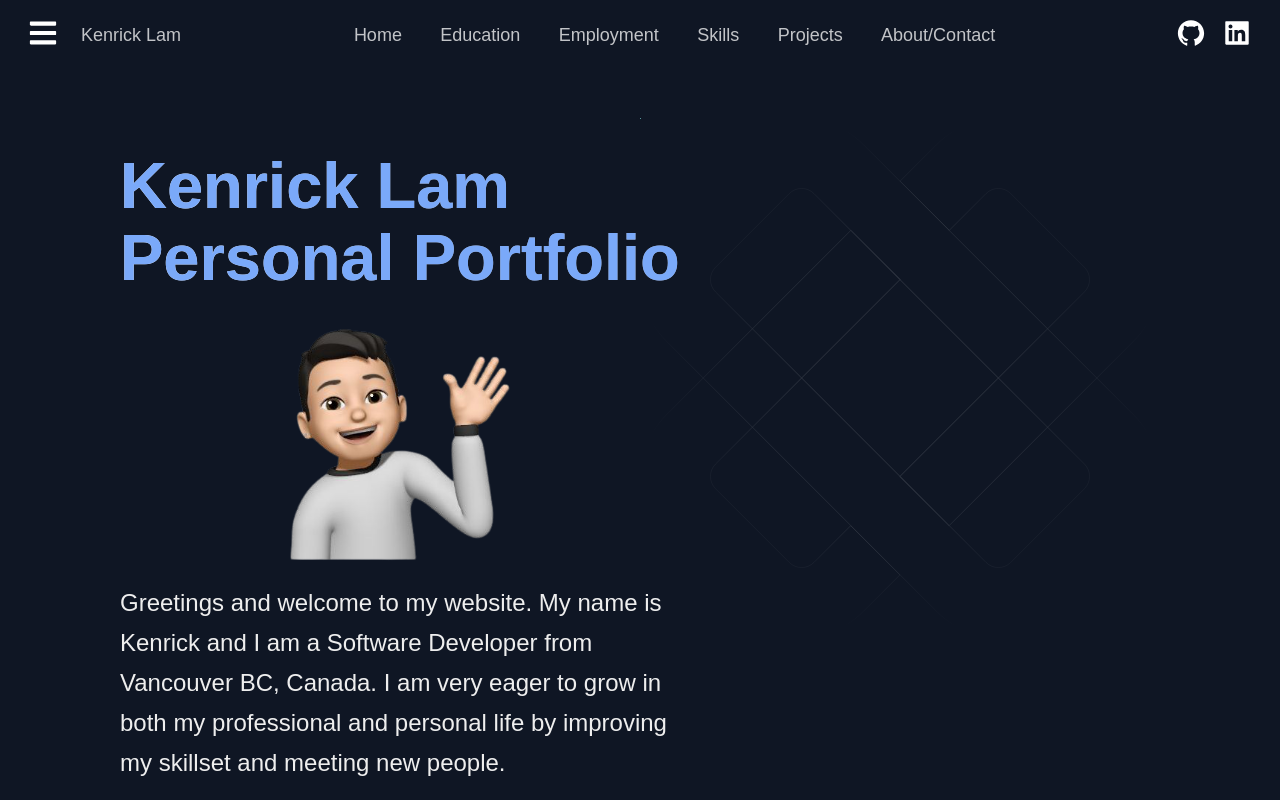
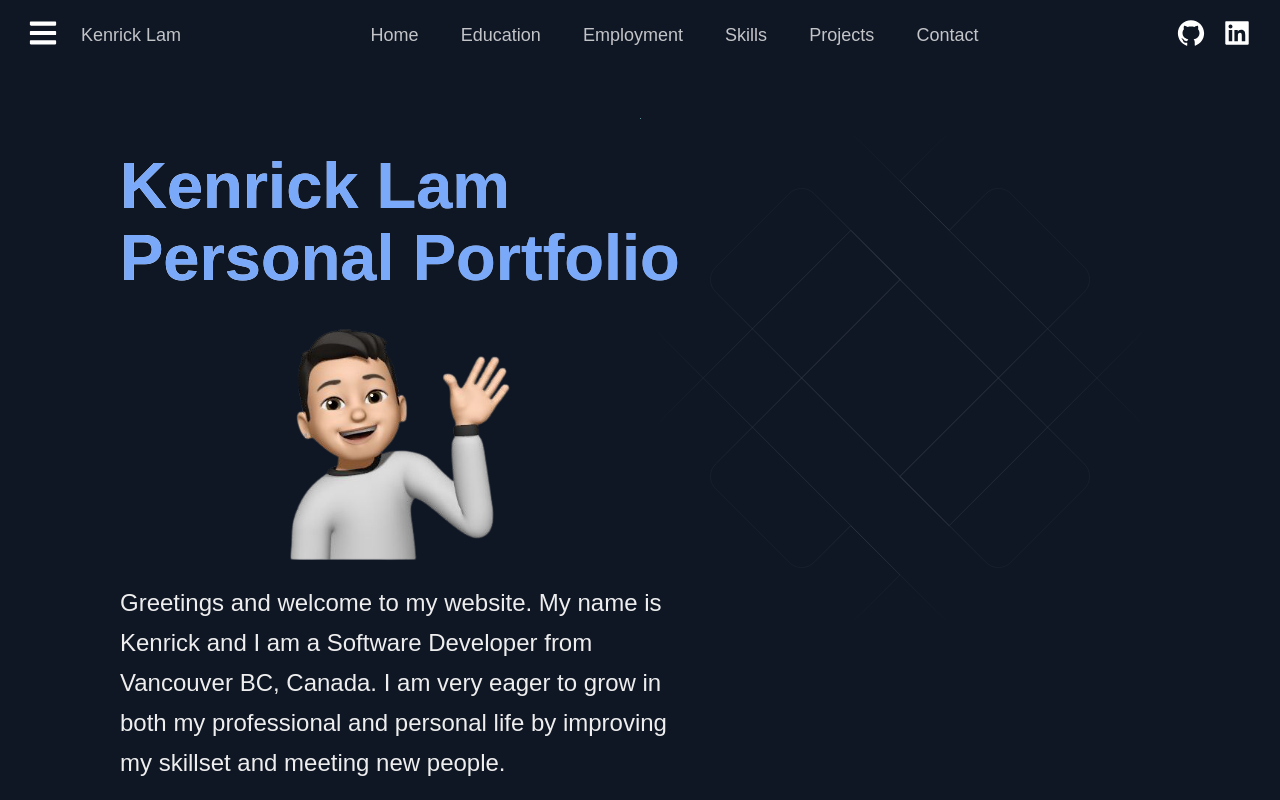
Before and after one commit to klam98/personal-portfolio, a Next.js app: page / in a window 1280 px wide. Shown: the top 800 px of the page. Built offline with nearby package versions, Linux system fonts and the light colour scheme.

Commit message:
Fix navlink and sidebar href link

```diff
--- a/src/components/Footer/Footer.js
+++ b/src/components/Footer/Footer.js
@@ -16,7 +16,7 @@ import {
 
 const Footer = () => {
     return (
-        <FooterWrapper>
+        <FooterWrapper id="contact">
             <SectionDivider />
             <br />
             <SectionTitle>Contact</SectionTitle>
--- a/src/components/Navbar/Navbar.js
+++ b/src/components/Navbar/Navbar.js
@@ -78,8 +78,8 @@ const Navbar = ({ toggleSidebar }) => {
                     </Link>
                 </li>
                 <li>
-                    <Link href="#about" passHref>
-                        <NavLink>About/Contact</NavLink>
+                    <Link href="#contact" passHref>
+                        <NavLink>Contact</NavLink>
                     </Link>
                 </li>
             </Div2>
--- a/src/components/Sidebar/Sidebar.js
+++ b/src/components/Sidebar/Sidebar.js
@@ -75,9 +75,9 @@ const Sidebar = ({ isOpen, toggleSidebar }) => {
                             </LinkIcon>
                         </SidebarLink>
                     </Link>
-                    <Link href="#about" passHref>
+                    <Link href="#contact" passHref>
                         <SidebarLink onClick={toggleSidebar}>
-                            About/Contact
+                            Contact
                             <LinkIcon>
                                 <FaUser />
                             </LinkIcon>
```
